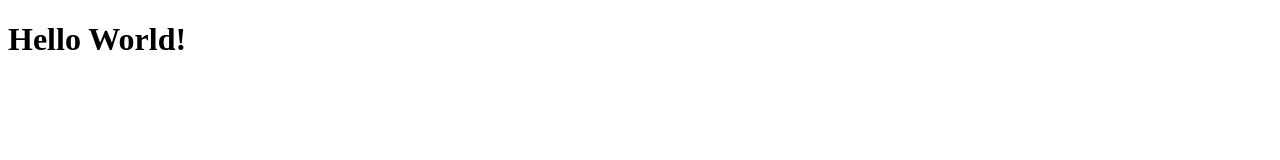
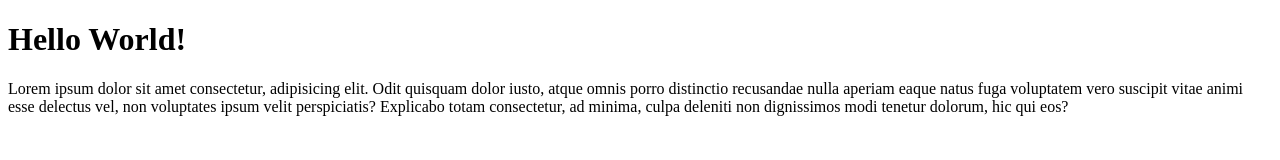
Before and after one commit to thetymtravellr/my-prac-repo, a plain HTML site: page index.html in a window 1280 px wide. Drawn offline with Linux system fonts and the light colour scheme.

Commit message:
added lorem

```diff
--- a/index.html
+++ b/index.html
@@ -8,5 +8,12 @@
   </head>
   <body>
     <h1>Hello World!</h1>
+    <p>
+      Lorem ipsum dolor sit amet consectetur, adipisicing elit. Odit quisquam
+      dolor iusto, atque omnis porro distinctio recusandae nulla aperiam eaque
+      natus fuga voluptatem vero suscipit vitae animi esse delectus vel, non
+      voluptates ipsum velit perspiciatis? Explicabo totam consectetur, ad
+      minima, culpa deleniti non dignissimos modi tenetur dolorum, hic qui eos?
+    </p>
   </body>
 </html>
```
